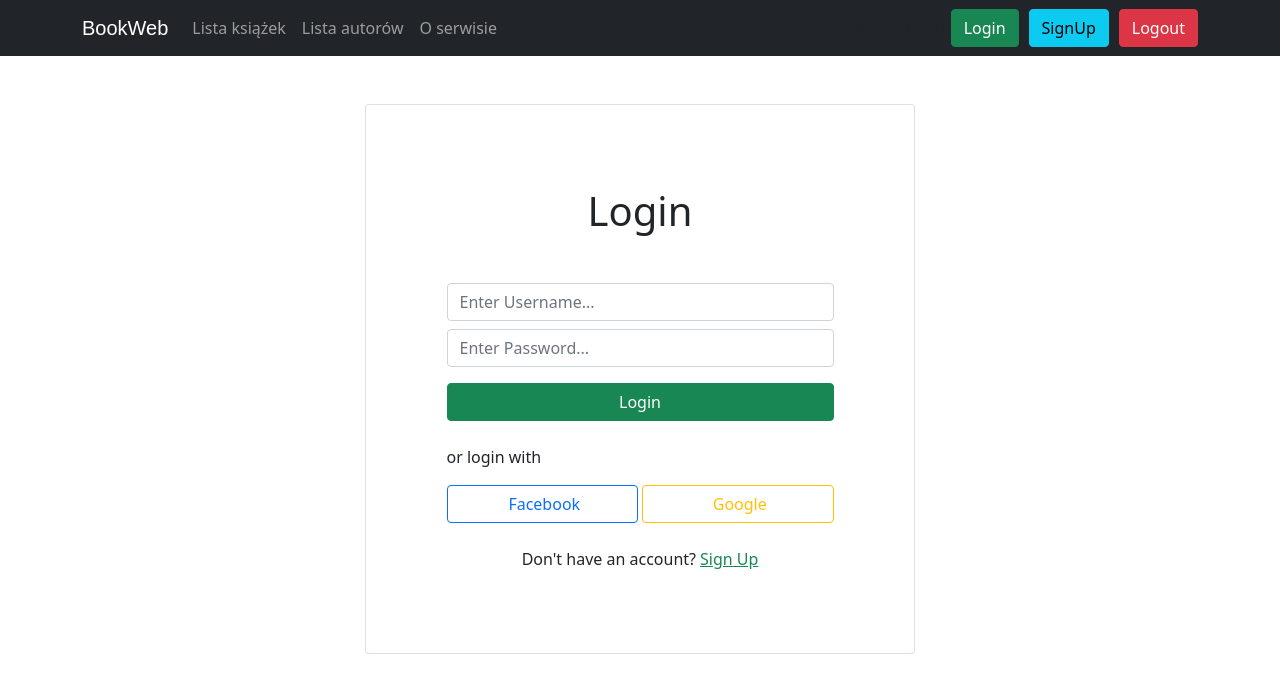
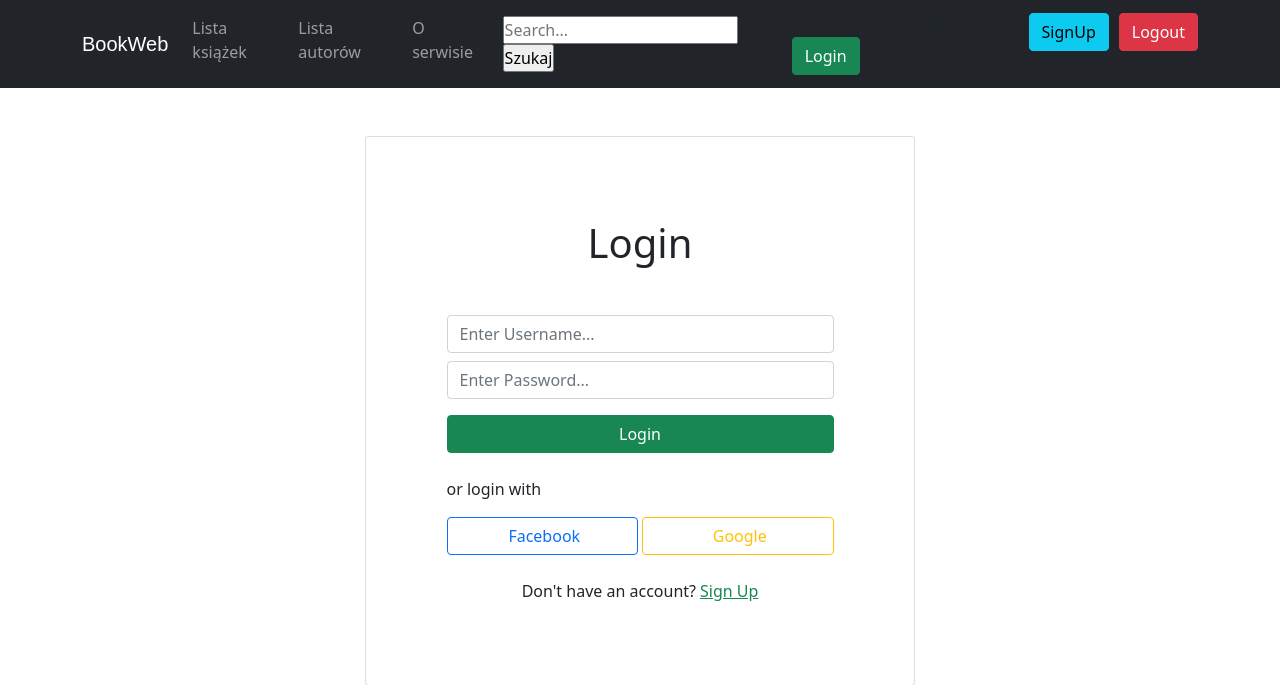
Before and after one commit to musialpatryk/web-book, a Django app: page /accounts/login/?next=/ in a window 1280 px wide. Shown: the top 685 px of the page. Run offline with Django 3.2, Linux system fonts and the light colour scheme; parts of the project's set-up code (start-up, migrations or seed data) failed here and were passed over; some libraries are stand-ins or nearby versions; some web fonts are replaced.

Commit message:
Poprawiona metoda wyszukiwania książek. Stworzona na aktualnej wersji

```diff
--- a/books/urls.py
+++ b/books/urls.py
@@ -8,4 +8,5 @@ urlpatterns = [
     url(r'^$', views.book_list, name="list"),
     url(r'^create/$', views.book_create, name="create"),
     url(r'^(?P<slug>[\w-]+)/$', views.book_details, name="details"),
+    url('search/<string:title>/', views.search_book, name='search'),
 ]
--- a/templates/base_layout.html
+++ b/templates/base_layout.html
@@ -29,6 +29,14 @@
             <li class="nav-item">
               <a class="nav-link" href="/about">O serwisie</a>
             </li>
+              <li class="nav-item">
+                  <a class="nav-link">
+                      <form action="{% url 'books:search' %}" method="get">
+                          <input name="title" type="text" placeholder="Search..."/>
+                          <input type="submit" value="Szukaj" />
+                      </form>
+                  </a>
+              </li>
               {% if request.user.is_staff %}
               <li class="nav-item">
               <a class="nav-link" href="#">Test upraw admina</a>
```
Also changed, not shown: books/templates/books/book_search.html (added, +10 -0 lines), books/views.py (+16 -0 lines).
